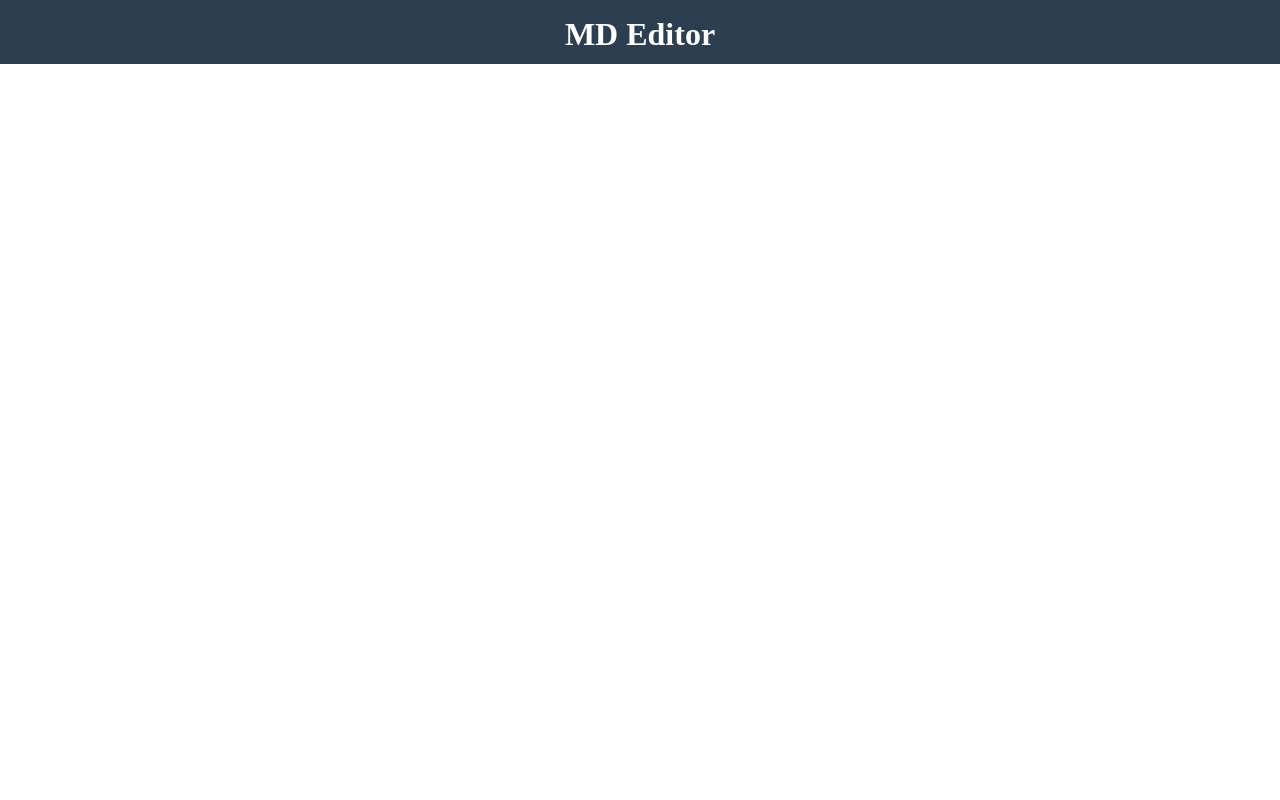
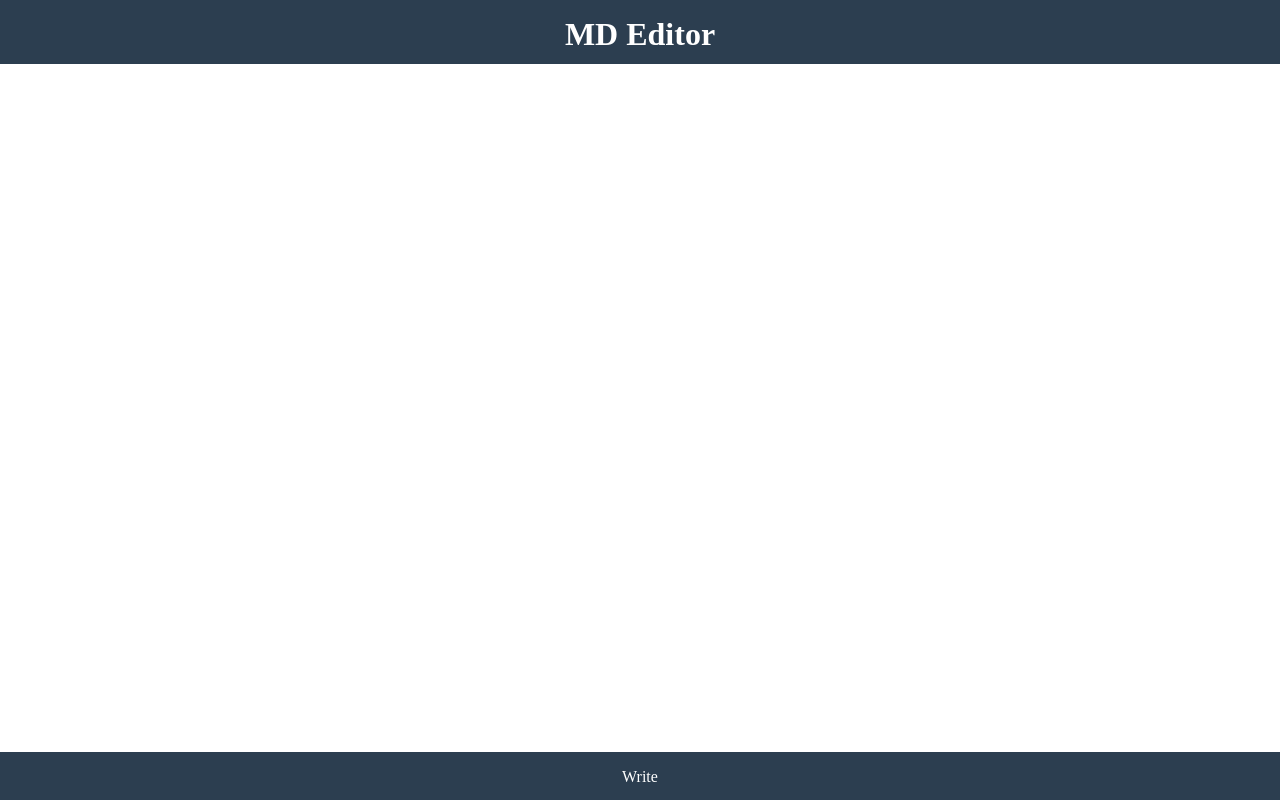
Before and after one commit to stetrevor/md-editor, a Vue app: page /#/ in a window 1280 px wide. Built offline with nearby package versions, Linux system fonts and the light colour scheme; a web font is replaced by a local one.

Commit message:
Add write button functions

```diff
--- a/src/api/index.js
+++ b/src/api/index.js
@@ -23,5 +23,17 @@ const dbPromise = openDB("md-editor", 1, {
 export default {
   async getAllFiles() {
     return (await dbPromise).getAllFromIndex("articles", "updated");
+  },
+
+  async addFile() {
+    const newArticle = {
+      title: "Untitled",
+      text: "",
+      created: new Date(),
+      updated: new Date()
+    };
+
+    const id = await (await dbPromise).add("articles", newArticle);
+    return Object.assign({}, newArticle, { id });
   }
 };
--- a/src/store/index.js
+++ b/src/store/index.js
@@ -6,20 +6,33 @@ import api from "../api";
 Vue.use(Vuex);
 
 const GET_ALL_FILES = "GET_ALL_FILES";
+const ADD_FILE = "ADD_FILE";
 
 export default new Vuex.Store({
   state: {
-    files: []
+    files: [],
+    newFile: null
   },
+
   mutations: {
     [GET_ALL_FILES](state, { files }) {
       state.files = files;
+    },
+
+    [ADD_FILE](state, { file }) {
+      state.newFile = file;
     }
   },
+
   actions: {
     async getAllFiles({ commit }) {
       const files = await api.getAllFiles();
       commit(GET_ALL_FILES, { files });
+    },
+
+    async addFile({ commit }) {
+      const file = await api.addFile();
+      commit(ADD_FILE, { file });
     }
   },
   modules: {}
--- a/src/views/Home.vue
+++ b/src/views/Home.vue
@@ -2,12 +2,16 @@
   <div class="home">
     <h1 class="home__header">MD Editor</h1>
 
+    <div class="home__files">
       <file-list-item
         v-for="item in files"
         :key="item.name"
         :item="item"
         @click.native="edit(item)"
       ></file-list-item>
+    </div>
+
+    <div class="home__add-article" @click="write">Write</div>
   </div>
 </template>
 
@@ -28,31 +32,31 @@ export default {
   },
 
   computed: mapState({
-    files: state => state.files
+    files: state => state.files,
+    newFile: state => state.newFile
   }),
 
   methods: {
-    ...mapActions(["getAllFiles"]),
+    ...mapActions(["getAllFiles", "addFile"]),
 
-    edit({ name }) {
-      this.$router.push({ name: "edit", params: { slug: name } });
-    }
+    edit({ id }) {
+      // this.$router.push({ name: "edit", params: { slug: name } });
+      this.$router.push({ name: "edit", params: { id } });
     },
 
-  data() {
-    return {
-      // files: [
-      //   { name: "First-Page-2020-01-29-Beijing.md" },
-      //   { name: "Second-Page-2020-01-29-Beijing.md" },
-      //   { name: "Third-Page-2020-01-29-Beijing.md" }
-      // ]
-    };
+    async write() {
+      await this.addFile();
+      this.edit(this.newFile);
+    }
   }
 };
 </script>
 
 <style lang="scss">
 .home {
+  display: flex;
+  flex-direction: column;
+
   &__header {
     box-sizing: border-box;
     text-align: center;
@@ -62,5 +66,21 @@ export default {
     padding: 16px;
     height: 64px;
   }
+
+  &__files {
+    flex-grow: 1;
+    flex-basis: calc(100vh - 64px - 48px);
+  }
+
+  &__add-article {
+    box-sizing: border-box;
+    text-align: center;
+    background-color: #2c3e50;
+    color: white;
+    margin: 0;
+    padding: 16px;
+    height: 48px;
+    cursor: pointer;
+  }
 }
 </style>
```
Lines whose indentation alone changed are shown as unchanged.
